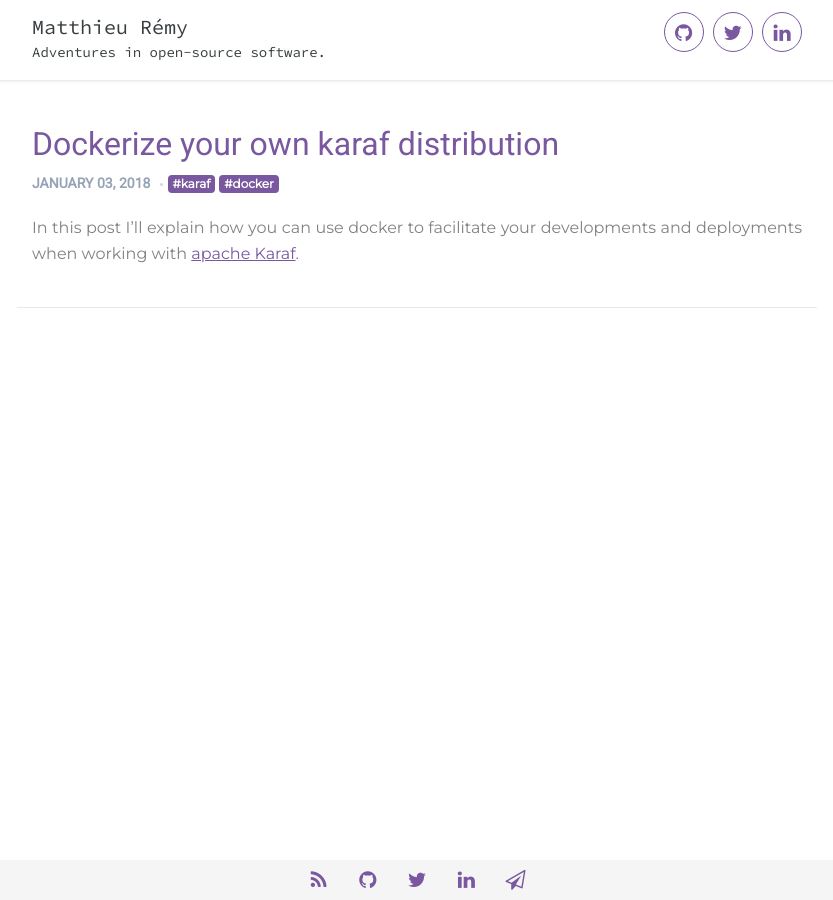
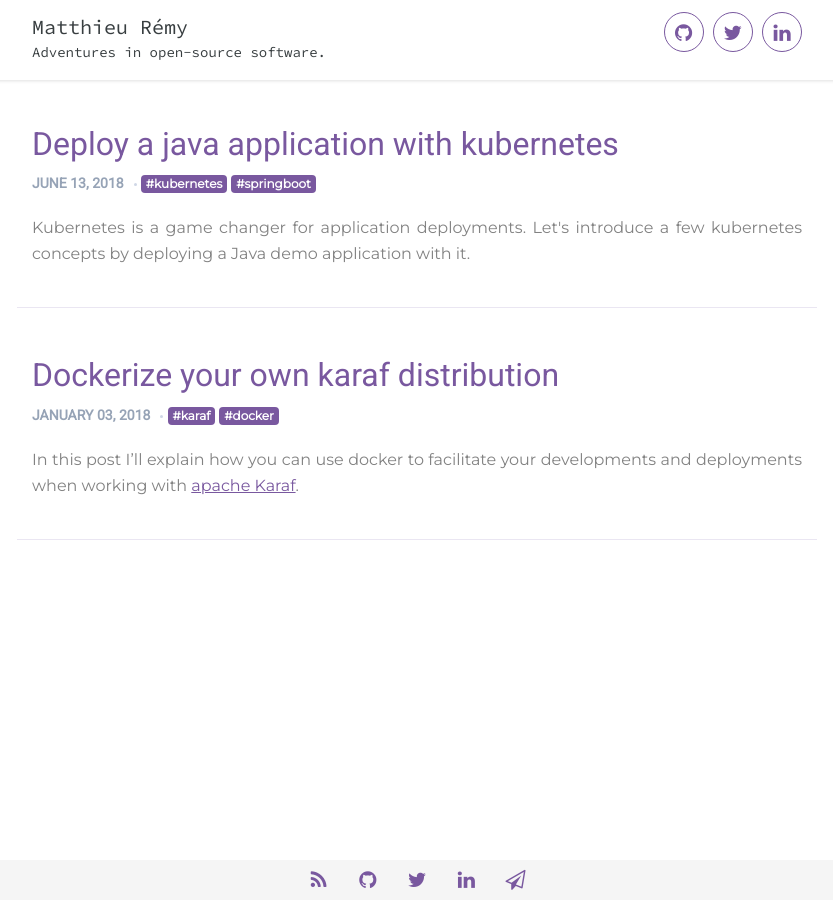
Before and after one commit to remyma/remyma.github.io, a Jekyll site: the page built from index.md, in a window 1280 px wide. Shown: the whole page, without its empty margins (223-1056 px from the left). Built offline with Jekyll 4.4.1, drawn with Linux system fonts in a browser that asks for light colours; nearby versions of some CDN libraries; part of the change alters nothing that is shown.

Commit message:
Publish new post on springboot with kubernetes

```diff
--- /dev/null
+++ b/_posts/2018-06-13-kubernetes-deploy-springapp.md
@@ -0,0 +1,197 @@
+---
+layout: post
+title:  "Deploy a java application with kubernetes"
+categories: kubernetes springboot
+excerpt: <p>Kubernetes is a game changer for application deployments. Let's introduce a few kubernetes concepts by deploying a Java demo application with it.</p>
+---
+
+**Docker** brings an easy way to package your application with everything needed to run it. With **Docker** you don't need to worry about the environment where your application will run, you just need a host with **Docker** installed to be able to run your application.
+
+But now that you have dockerized your application, you need to run it in production, and there are lot more things you need to think about :
+* You need to manage the deployment of your docker containers
+* Maybe you need to be able to scale your app by running several instances of it on mutiple hosts
+* You need to manage your container configuration
+* You need to ensure zero downtime deployments
+* You need to ensure that your app is always ready and healthy
+* ...
+
+All these needs can be adressed by container orchestrators. **Kubernetes** is a container orchestrator open-sourced by google. It supports several container runtimes. As docker is widely used, I will rely on it for the rest of the article.
+
+To illustrate some of the capabilities of **Kubernetes**, we will deploy a java application on a local **Kubernetes** install.
+We will use the *Spring pet clinic* application as example. It will consists of :
+* A REST Api              : [https://github.com/spring-petclinic/spring-petclinic-rest.git][spring-petclinic-rest]{:target="_blank"}
+* A front Angular webapp  : [https://github.com/spring-petclinic/spring-petclinic-angular.git][spring-petclinic-angular]{:target="_blank"}
+
+So let's begin by dockerizing our application.
+
+# Run the application with Docker
+
+I have built images for each of the two github projets listed above and pushed them in dockerhub as a starting point.
+* [marem/springpetclinic_api](https://hub.docker.com/r/marem/springpetclinic_api/)
+* [marem/springpetclinic_front](https://hub.docker.com/r/marem/springpetclinic_front/)
+
+Here is the `docker-compose.yaml` file I use to run my application on my localhost :
+
+{% highlight yaml %}
+version: '3.2'
+services:
+  api:
+    image: marem/springpetclinic_api
+    ports:
+      - 9966:9966
+    networks:
+      - spring-petclinic
+  front:
+    image: marem/springpetclinic_front
+    depends_on:
+      - api
+    ports:
+      - 8081:8081
+    networks:
+      - spring-petclinic
+networks:
+    spring-petclinic:
+{% endhighlight %}
+
+It's a stack compound of 2 services :
+* **api**   : this service is based on the `marem/springpetclinic_api` image and will be mapped on `9966` local port.
+* **front** : this service is based on the `marem/springpetclinic_front` image and will be mapped on `8081` local port. It depends on `api` service.
+
+To start our stack, use the following command :
+
+{% highlight shell %}
+# start the containers
+➜ docker-compose up -d
+
+# check that containers are running
+➜ docker ps
+CONTAINER ID        IMAGE                         COMMAND                  CREATED             STATUS              PORTS                              NAMES
+0bd037c4c63e        marem/springpetclinic_front   "nginx -g 'daemon of…"   17 minutes ago      Up 11 minutes       80/tcp, 0.0.0.0:8081->8081/tcp     petclinic_front_1
+91a2cdcd2d1b        marem/springpetclinic_api     "java -jar spring-pe…"   About an hour ago   Up 11 minutes       8080/tcp, 0.0.0.0:9966->9966/tcp   petclinic_api_1
+{% endhighlight %}
+
+The application is now accessible with the following link : [http://localhost:8081](http://localhost:8081)
+
+Ok, that's cool. Let's see now how to run and manage the deployment of our stack with **kubernetes**.
+
+# Deploy on Kubernetes
+
+## Prerequisite : kubernetes cluster
+
+If you have no kubernetes cluster to run your apps, you can [install minikube][install-minikube]{:target="_blank"}.
+Minikube acts as a local kubernetes cluster composed of a single worker node. Once minikube is installed, you can start it with the following command :
+
+{% highlight shell %}
+➜ minikube start
+Starting local Kubernetes v1.9.0 cluster...
+Starting VM...
+Getting VM IP address...
+Moving files into cluster...
+Setting up certs...
+Connecting to cluster...
+Setting up kubeconfig...
+Starting cluster components...
+Kubectl is now configured to use the cluster.
+Loading cached images from config file.
+
+# Check minikube is running
+➜ minikube status
+minikube: Running
+cluster: Running
+kubectl: Correctly Configured: pointing to minikube-vm at 192.168.99.100
+
+{% endhighlight %}
+
+## Deployment
+
+You are now ready to deploy your app on your kubernetes cluster. Here is a command to run the petclinic api image :
+
+{% highlight shell %}
+kubectl run petclinicapi --image=marem/springpetclinic_api:latest --port 8080
+{% endhighlight %}
+
+By running this command, Kubernetes will create these objects for you :
+* deployment : describes what will be deployed and how it will be deployed
+* pod : the runtime unit. A pod wrap containers (usually one, although it can contains severals).
+
+You can have more information about these objects by running the `kubectl describe` command :
+
+{% highlight shell %}
+# Describe petclinicapi deployment
+kubectl describe deployment petclinicapi
+
+# Describe all pods
+kubectl describe pod
+
+{% endhighlight %}
+
+Let's check the logs of our deployed pod :
+{% highlight shell %}
+# List pods
+kubectl get pods
+➜  kubectl get pods
+NAME                                   READY     STATUS    RESTARTS   AGE
+...
+petclinicapi-55cbc7fdcc-x94cb          1/1       Running   0          2d
+
+# Tail the logs of given pod
+kubectl logs petclinicapi-55cbc7fdcc-x94cb -f
+{% endhighlight %}
+
+## Service exposition
+
+Your **pod** is ready, and it has his own ip address.
+But if I recreate my pod, the new pod will have an other ip address.
+Also if I scale my deployment, I will have several pods and I will need kind of loadbalancer in front of my pods to answer the incoming requests.
+
+Enter kubernetes services : services are the kubernetes object to `expose` your pods inside the cluster. It can also expose the pods to the outside world.
+
+There are different kind of services. Among the different types :
+* [NodePort][kubernetes-nodeport] : binds your service on each node's IP on a static port on your cluster ip (NodePort).
+* [LoadBalancer][kubernetes-loadbalancer] : load balancer ip behind your pods
+
+Here, we will create a nodePort service to expose our petclinic pod :
+{% highlight shell %}
+➜  kubectl expose deployment/petclinicapi --type="NodePort" --port 9966
+➜  kubectl get service
+NAME           TYPE        CLUSTER-IP      EXTERNAL-IP   PORT(S)          AGE
+...
+petclinicapi   NodePort    10.109.35.249   <none>        9966:30526/TCP   2d
+{% endhighlight %}
+
+Note that it has been mapped on your cluster ip with an auto-assigned port (30526 in my case).
+The petclinic api is now reachable and you can check in your browser (adapt the port with the one allocated to your service) :
+http://{cluster-ip}:{node-port}/petclinic/
+
+In my case : [http://192.168.99.100:30526/petclinic/](http://192.168.99.100:30526/petclinic/)
+
+## Visualize with kubernetes dashboard
+
+Kubernetes has a simple dashboard to visualize and administrate your kubernetes objects.
+
+{% highlight shell %}
+# Launch the dashboard in your browser
+➜ minikube dashboard
+
+# Or get the dashboard url
+➜ minikube dashboard --url
+http://192.168.99.100:30000
+{% endhighlight %}
+
+
+![Kubernetes dashboard]({{ "/assets/images/posts/kubernetes/dashboard.png" | absolute_url }})
+
+## Conclusion
+
+In this post, we deployed a springboot petclinic api server to introduce Kubernetes concepts.
+In the next posts I will continue to explore kubernetes features applied to springboot petclinic application :
+* Deploy the full application (front + back)
+* scale the application
+* Use declarative way to create/update your kubernetes objects
+* Use Helm to scaffold your application
+
+[kubernetes-nodeport]: https://kubernetes.io/docs/concepts/services-networking/service/#type-nodeport
+[kubernetes-loadbalancer]: https://kubernetes.io/docs/concepts/services-networking/service/#type-loadbalancer
+[spring-petclinic-rest]: https://github.com/spring-petclinic/spring-petclinic-rest.git
+[spring-petclinic-angular]: https://github.com/spring-petclinic/spring-petclinic-angular.git
+[install-minikube]: https://kubernetes.io/docs/tasks/tools/install-minikube/
--- a/_sass/marem.scss
+++ b/_sass/marem.scss
@@ -82,3 +82,9 @@ ul.social-buttons {
   padding: 20px;
   border-radius: 5px;
 }
+
+.post-detail {
+  img {
+    max-width: 100%;
+  }
+}
```
Also changed, not shown: assets/images/posts/kubernetes/dashboard.png (added).
